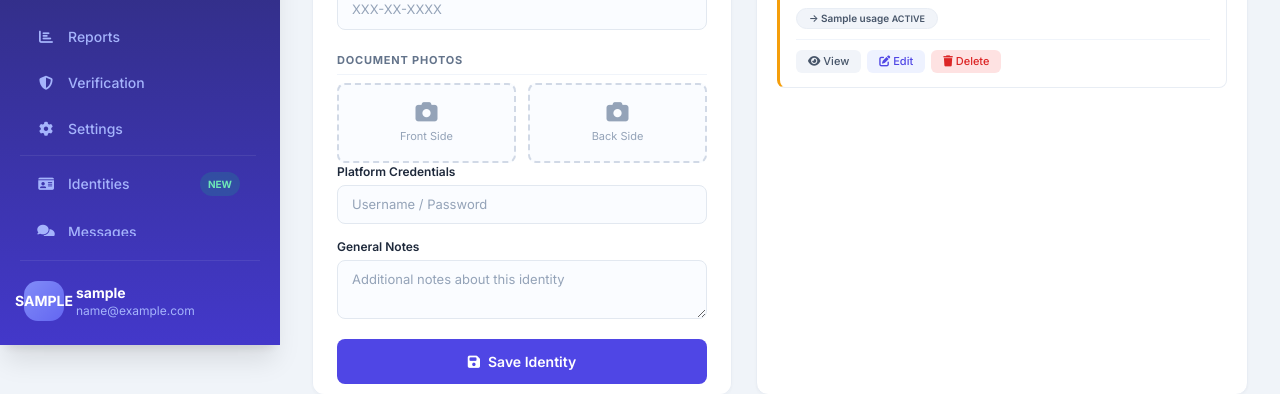
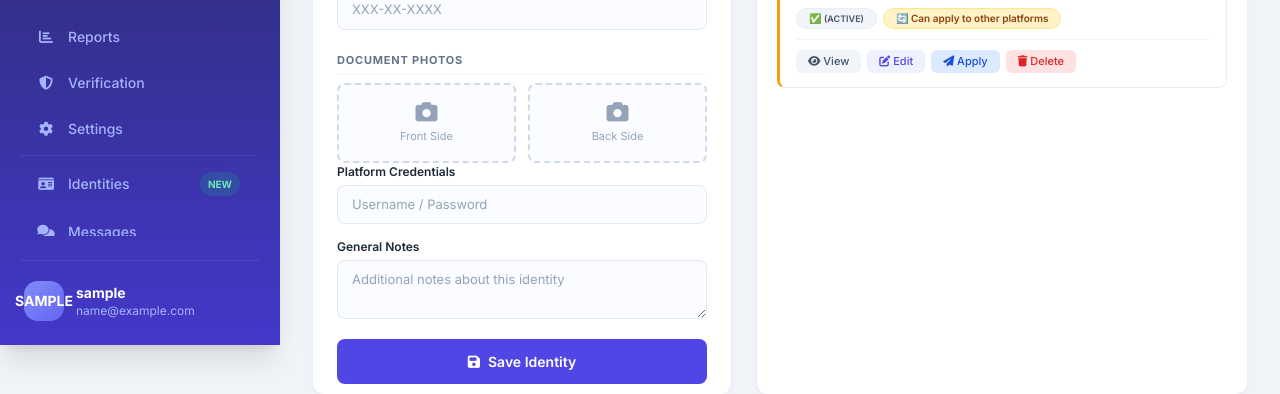
Before and after one commit to mosoba/HANSA, a Flask app: template templates/identities.html in a window 1280 px wide. Shown: the part 455-849 px from the top of the page. Run offline with Flask 3, Linux system fonts and the light colour scheme; the template is opened without the code that fills it: most values are stand-ins (such as "Sample title", 1, 10 or a date in 2020); some libraries are stand-ins or nearby versions.

Commit message:
Update identities.html

```diff
--- a/templates/identities.html
+++ b/templates/identities.html
@@ -226,23 +226,6 @@
     background: #f0fdf4;
 }
 
-.btn-add-usage {
-    width: 100%;
-    padding: 10px;
-    background: #f8fafc;
-    color: #4f46e5;
-    border: 1px dashed #c7d2fe;
-    border-radius: 8px;
-    cursor: pointer;
-    font-size: 12px;
-    font-weight: 600;
-    transition: all 0.2s;
-}
-.btn-add-usage:hover {
-    background: #eef2ff;
-    border-color: #818cf8;
-}
-
 .btn-submit {
     width: 100%;
     padding: 12px;
@@ -446,6 +429,18 @@
 .usage-tag.fiverr { background: #fef3c7; color: #92400e; border-color: #fde68a; }
 .usage-tag.other { background: #f1f4f9; color: #475569; border-color: #e2e8f0; }
 
+/* Available tag */
+.usage-tag.available-tag {
+    background: #d1fae5;
+    color: #065f46;
+    border-color: #a7f3d0;
+}
+.usage-tag.can-apply-tag {
+    background: #fef3c7;
+    color: #92400e;
+    border-color: #fde68a;
+}
+
 .card-actions {
     margin-top: 10px;
     padding-top: 10px;
@@ -490,15 +485,6 @@
 }
 .card-actions .delete-btn:hover {
     background: #fecaca;
-}
-
-/* Apply Button - Special */
-.apply-btn {
-    background: #dbeafe !important;
-    color: #1d4ed8 !important;
-}
-.apply-btn:hover {
-    background: #bfdbfe !important;
 }
 
 .empty-state {
@@ -877,21 +863,28 @@
                     </div>
                     {% endif %}
 
-                    <!-- Usage Tags -->
-                    {% if identity.usage %}
+                    <!-- Usage Tags - Shows which platforms already used -->
                     <div class="usage-tags">
-                        {% for u in identity.usage %}
-                        <span class="usage-tag {{ u.platform|lower|replace(' ', '')|default('other') }}">
-                            {{ u.platform }}
-                            {% if u.account_name %}→ {{ u.account_name }}{% endif %}
-                            <span class="status {{ u.application_status|default('pending') }}">
-                                {{ u.application_status|upper|default('PENDING') }}
+                        {% if identity.usage %}
+                            {% for u in identity.usage %}
+                            <span class="usage-tag {{ u.platform|lower|replace(' ', '')|default('other') }}">
+                                ✅ {{ u.platform }}
+                                <span class="status {{ u.application_status|default('pending') }}">
+                                    ({{ u.application_status|upper|default('PENDING') }})
+                                </span>
                             </span>
-                        </span>
-                        {% endfor %}
+                            {% endfor %}
+                            <span class="usage-tag can-apply-tag">
+                                🔄 Can apply to other platforms
+                            </span>
+                        {% else %}
+                            <span class="usage-tag available-tag">
+                                ✅ Available for all platforms
+                            </span>
+                        {% endif %}
                     </div>
-                    {% endif %}
 
+                    <!-- Card Actions - Apply button ALWAYS visible -->
                     <div class="card-actions">
                         <button class="view-btn" onclick="viewIdentity('{{ identity.id }}')">
                             <i class="fas fa-eye"></i> View
@@ -899,11 +892,9 @@
                         <button class="edit-btn" onclick="editIdentity('{{ identity.id }}')">
                             <i class="fas fa-edit"></i> Edit
                         </button>
-                        {% if not identity.usage %}
                         <button class="apply-btn" onclick="openApplyModal('{{ identity.id }}', '{{ identity.full_name }}')">
                             <i class="fas fa-paper-plane"></i> Apply
                         </button>
-                        {% endif %}
                         <button class="delete-btn" onclick="deleteIdentity('{{ identity.id }}')">
                             <i class="fas fa-trash"></i> Delete
                         </button>
```
